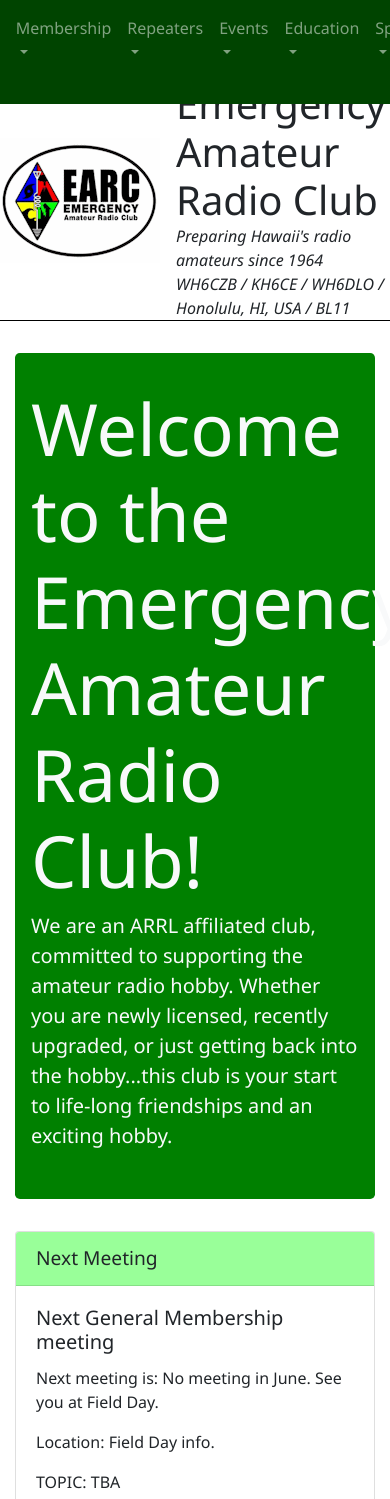
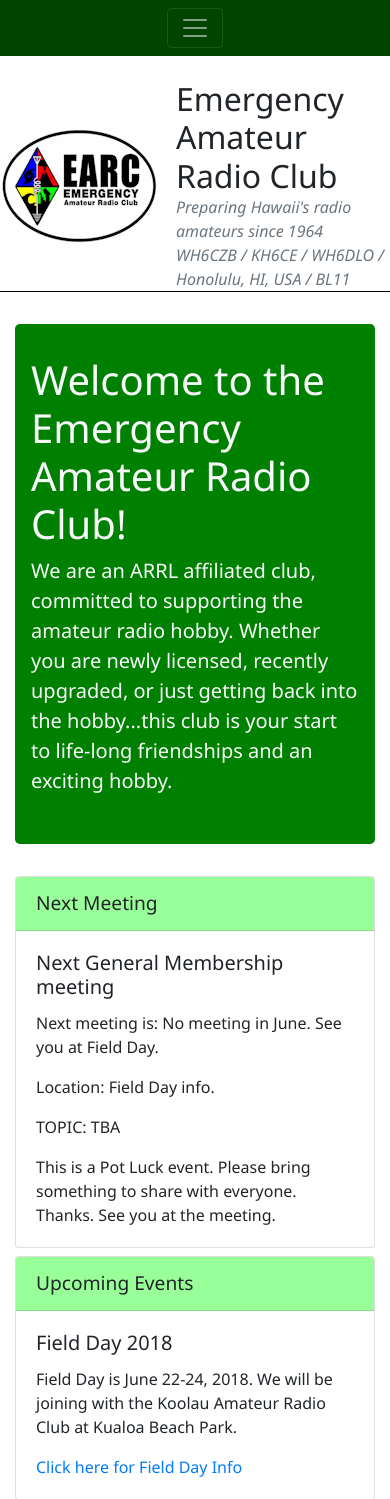
Before and after one commit to pineapplejuice/earc2-members, a Django app: page / in a window 390 px wide; the page is wider, and only the part inside the window is pictured. Shown: the top 1499 px of that part. Run offline with Django 3.2, Linux system fonts and the light colour scheme; some libraries are stand-ins or nearby versions.

Commit message:
Tweak css title and navbar settings for mobile

```diff
--- a/homepage/static/homepage/base.css
+++ b/homepage/static/homepage/base.css
@@ -1,7 +1,7 @@
 
 body {
 	margin: 0;
-	font-family: 'Segoe UI', Roboto, 'Helvetica Neue', Arial, sans-serif;
+	font-family: 'Segoe UI', Verdana, Roboto, 'Helvetica Neue', Arial, sans-serif;
 }
 
 nav {
--- a/homepage/templates/base.html
+++ b/homepage/templates/base.html
@@ -12,7 +12,7 @@
 	</head>
 	<body>
 
-		<nav class="navbar navbar-expand navbar-dark flex-column flex-md-row bd-navbar fixed-top">
+		<nav class="navbar navbar-expand-lg navbar-dark flex-column flex-md-row bd-navbar fixed-top">
 			<button class="navbar-toggler" type="button" data-toggle="collapse" data-target="#navbarSupportedContent" aria-controls="navbarSupportedContent" aria-expanded="false" aria-label="Toggle navigation">
 				<span class="navbar-toggler-icon"></span>
 			</button>
@@ -139,9 +139,9 @@
 			<div class="row media" id="header">
 				<img class="mr-3 align-self-center" src="/static/images/EARC_160x125.gif" width="160" height="125" id="logo" />
 				<div class="media-body" id="title-block">
-					<h1 class="mb-0">Emergency Amateur Radio Club</h1>
-					<p class="mb-0 subtitle">Preparing Hawaii's radio amateurs since 1964</p>
-					<p class="mb-0 subtitle">WH6CZB / KH6CE / WH6DLO / Honolulu, HI, USA / BL11</p>
+					<h2 class="mb-auto title">Emergency Amateur Radio Club</h2>
+					<p class="mb-auto text-muted subtitle">Preparing Hawaii's radio amateurs since 1964</p>
+					<p class="mb-auto text-muted subtitle">WH6CZB / KH6CE / WH6DLO / Honolulu, HI, USA / BL11</p>
 				</div>
 			</div>
 
--- a/homepage/templates/homepage/home.html
+++ b/homepage/templates/homepage/home.html
@@ -5,7 +5,7 @@
 {% block content %}
 
 <div class="jumbotron text-light" style="background-color: green;">
-	<h1 class="display-3">Welcome to the Emergency Amateur Radio Club!</h1>
+	<h1 class="title">Welcome to the Emergency Amateur Radio Club!</h1>
 	<p class="lead">We are an ARRL affiliated club, committed to supporting the amateur radio hobby. Whether you are newly licensed, recently upgraded, or just getting back into the hobby...this club is your start to life-long friendships and an exciting hobby.</p>
 </div>
 
```
